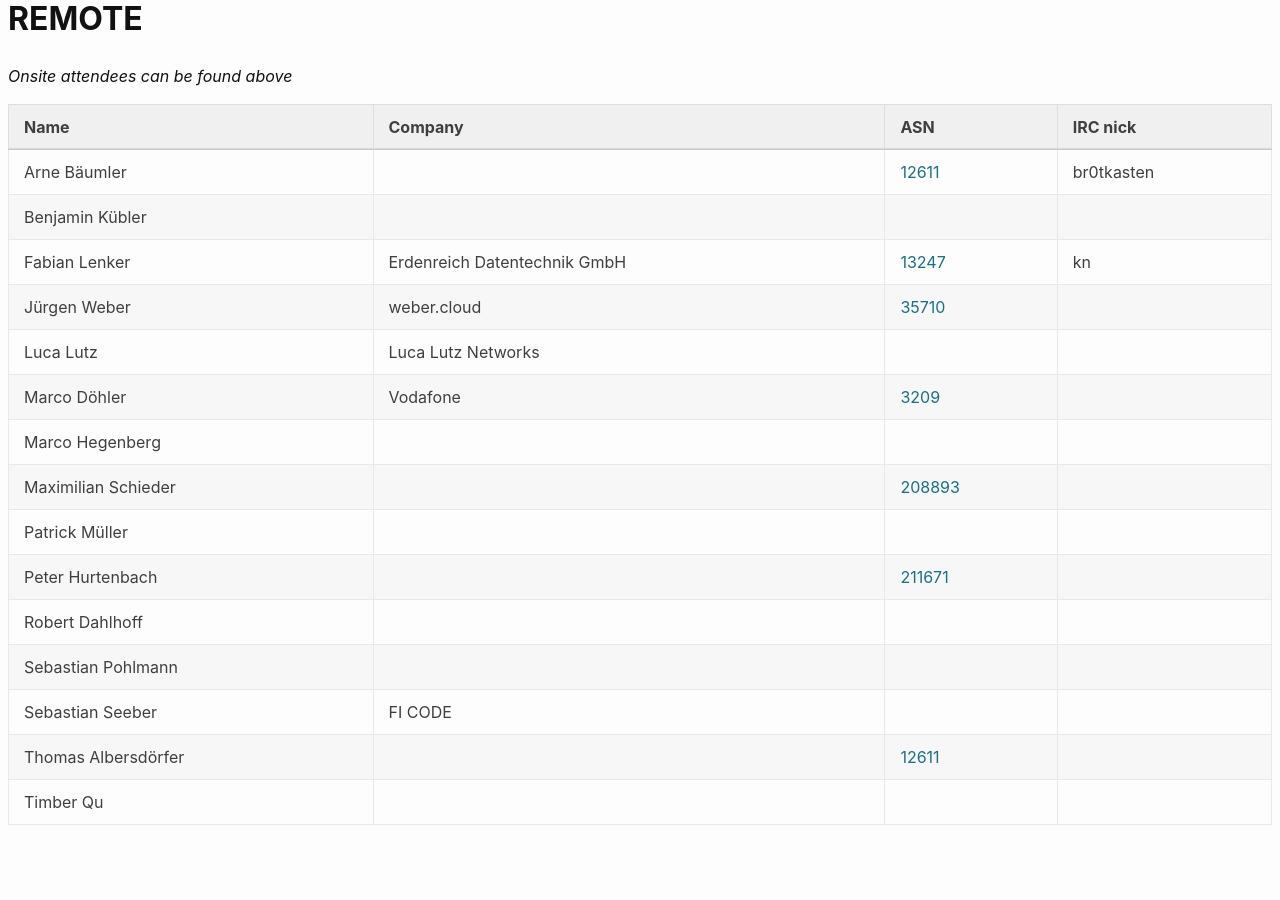
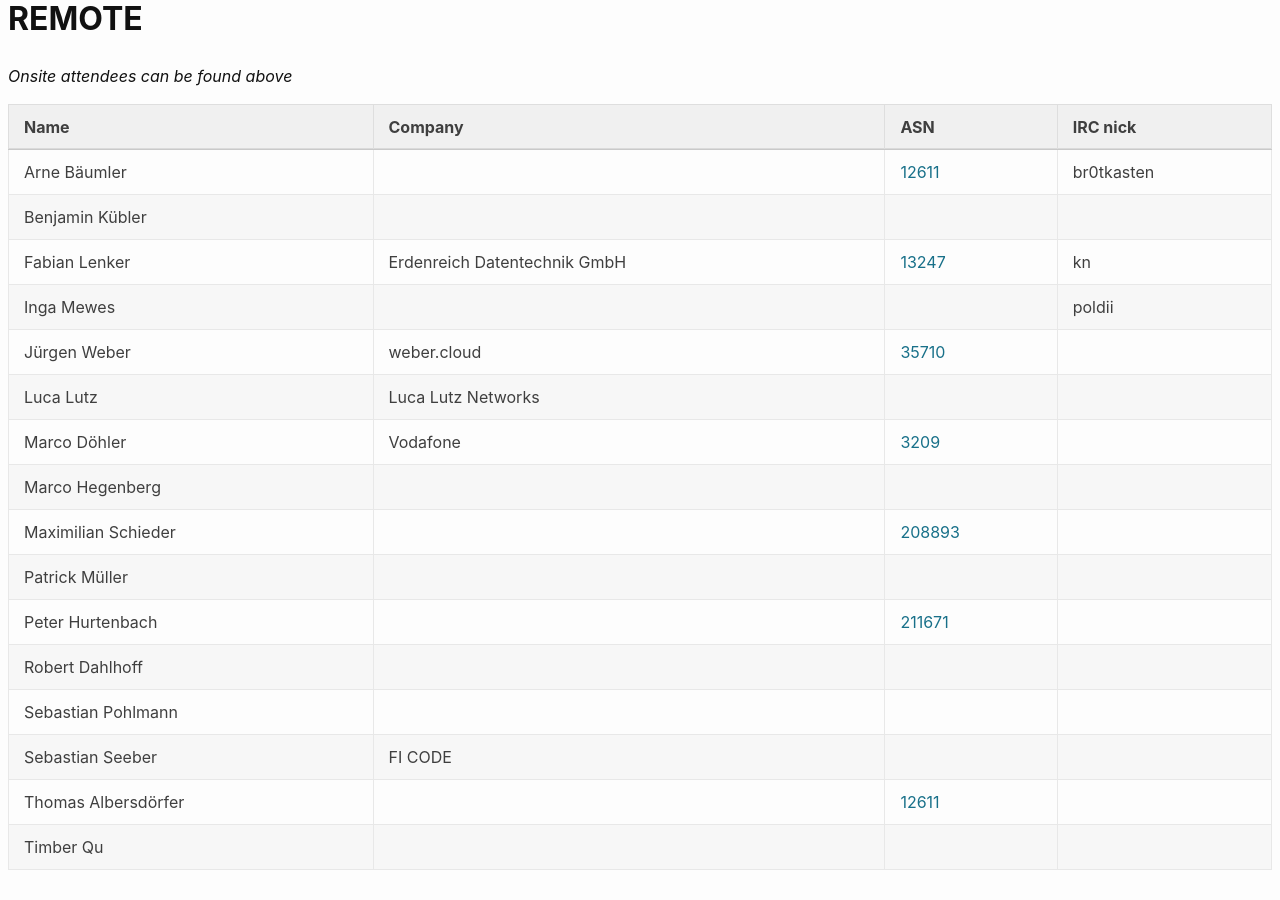
Before and after one commit to denog/pretix-attendeelist, a Jekyll site: the page built from denog15/index.md, in a window 1280 px wide and 900 px high, scrolled down 5387 px. Built offline with Jekyll 4.4.1, drawn with Linux system fonts in a browser that asks for light colours; before the commit the page ends 6242 px from its top, so only the background shows below that.

Commit message:
Latest data: Sun Aug 27 15:28:10 UTC 2023

```diff
--- a/_data/attendees_denog15_online.json
+++ b/_data/attendees_denog15_online.json
@@ -16,6 +16,12 @@
     "company": "Erdenreich Datentechnik GmbH",
     "irc": "kn",
     "asn": "13247"
+  },
+  {
+    "name": "Inga Mewes",
+    "company": null,
+    "irc": "poldii",
+    "asn": null
   },
   {
     "name": "Jürgen Weber",
```
